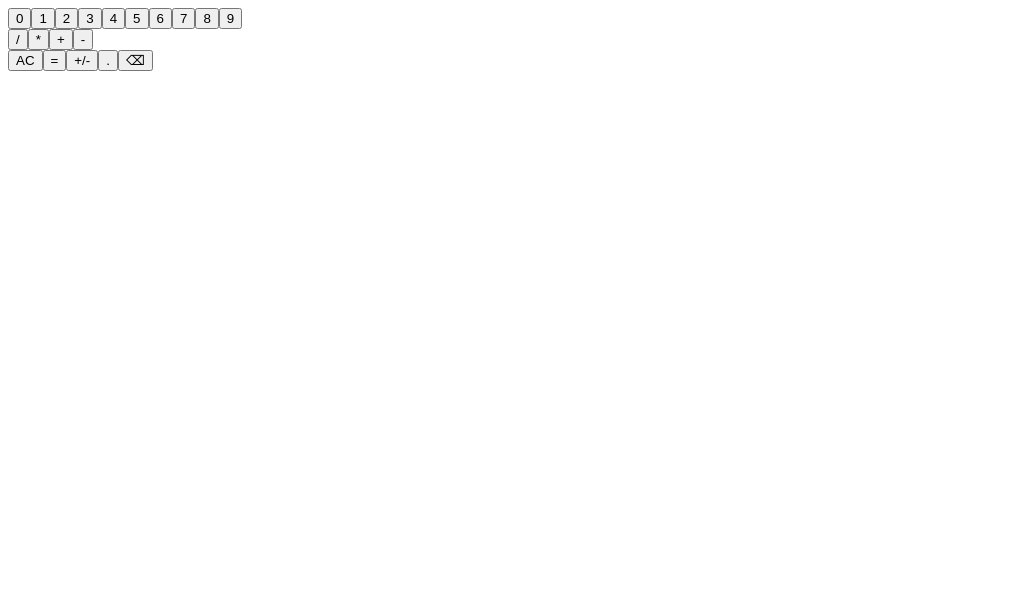
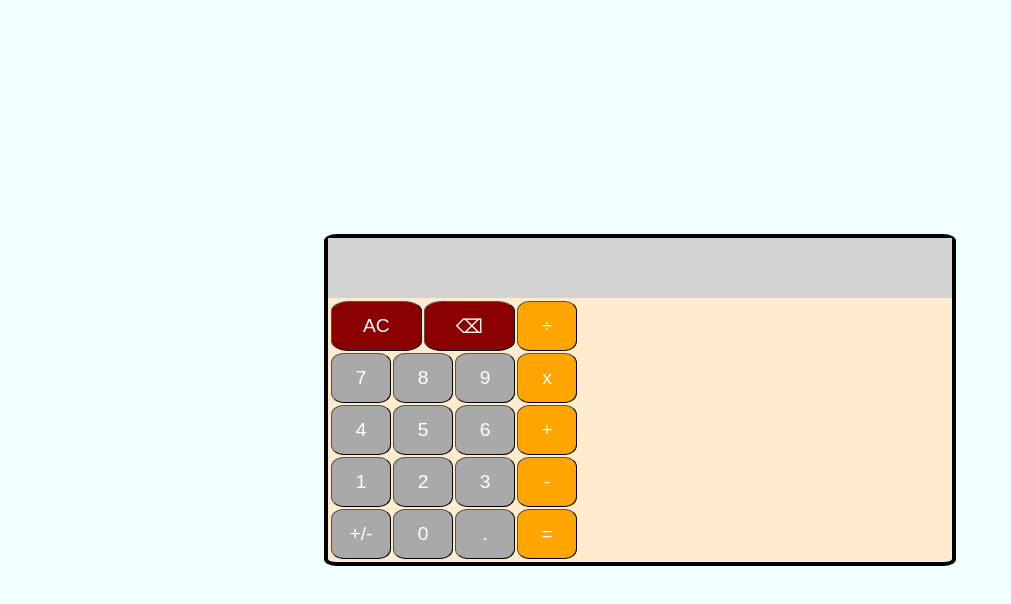
Before and after one commit to alimrizvi/odin_calculator, a plain HTML site: page index.html in a window 1280 px wide. Shown: the whole page, without its empty margins (0-1011 px from the left). Drawn offline with Linux system fonts and the light colour scheme.

Commit message:
Make the UI for the calculator

```diff
--- a/index.html
+++ b/index.html
@@ -5,15 +5,21 @@
     <meta http-equiv="X-UA-Compatible" content="IE=edge">
     <meta name="viewport" content="width=device-width, initial-scale=1.0">
     <title>Document</title>
+    <link rel="stylesheet" href="styles.css">
     <script src="script.js" defer></script>
 </head>
 <body>
-    <div class="calculator">
+    <div id="calculator">
         <div id="expression-display"></div>
         <div id="result-display"></div>
-        <div id="number-buttons"></div>
-        <div id="arithemitc-operator-buttons"></div>
-        <div id="special-operator-buttons"></div>
+        <div id="buttons">
+            <div id="left-col">
+                <div id="top-left"></div>
+                <div id="mid-left"></div>
+                <div id="bottom-left"></div>
+            </div>
+            <div id="right-col"></div>
+        </div>
     </div>
 </body>
 </html>
--- a/script.js
+++ b/script.js
@@ -24,10 +24,10 @@ const operate = function(num1,operator,num2) {
     else if (operator=='-') {
         return checkDecimalPlaces(subtract(num1,num2))
     }
-    else if (operator=='*') {
+    else if (operator=='x') {
         return checkDecimalPlaces(multiply(num1,num2))
     }
-    else if (operator=='/') {
+    else if (operator=='÷') {
         return checkDecimalPlaces(divide(num1,num2))
     }
     else {return "Error"}
@@ -51,12 +51,14 @@ const checkDecimalPlaces = function(num) {
     }
 }
 
-const createButtonsFromList = function(buttonList,buttonContainer,clickFunction) {
+const createButtonsFromList = function(buttonList,clickFunction) {
     for (j=0;j<buttonList.length;j++) {
         let tempButton = document.createElement('button')
-        tempButton.textContent = buttonList[j]
+        let buttonText = buttonList[j]
+        tempButton.textContent = buttonText
         tempButton.addEventListener('click',clickFunction)
-        buttonContainer.appendChild(tempButton)
+        const buttonObject = {[buttonText]:tempButton}
+        buttonObjectList.push(buttonObject)
     }
 }
 
@@ -260,27 +262,45 @@ const runSpecialOperation = function(e) {
 
 }
 
+const placeButtons = function(mapLists,buttonObjectList) {
+    for (const map of mapLists ) {
+        for (let element of map['list']) {
+            let obj = buttonObjectList.find(x => element in x)
+            tempButton = obj[element]
+            map['container'].appendChild(tempButton)
+        }
+    }
+}
+
 const expressionDisplayContainer = document.querySelector('#expression-display')
 const resultDisplayContainer = document.querySelector('#result-display')
 
-expressionDisplay = document.createElement('span')
-resultDisplay = document.createElement('span')
+const expressionDisplay = document.createElement('span')
+const resultDisplay = document.createElement('span')
 expressionDisplayContainer.appendChild(expressionDisplay)
 resultDisplayContainer.appendChild(resultDisplay)
 
-const arithimeticOperators = ['/','*','+','-']
+const buttonObjectList = []
+const arithimeticOperators = ['÷','x','+','-']
 const specialOperators = ['AC','=','+/-','.','⌫']
 const numList = [0,1,2,3,4,5,6,7,8,9]
-const numberButtonsContainer = document.querySelector('#number-buttons')
-const arithimeticOperatorsButtonsContainer = document.querySelector('#arithemitc-operator-buttons')
-const specialOperatorsButtonsContainer = document.querySelector('#special-operator-buttons')
+
+const topLeftContainer = document.querySelector('#top-left')
+const midLeftContainer = document.querySelector('#mid-left')
+const bottomLeftContainer = document.querySelector('#bottom-left')
+const rightColContainer = document.querySelector('#right-col')
+const mapLists = [
+    {'container':midLeftContainer,'list':[7,8,9,4,5,6,1,2,3]},
+    {'container':bottomLeftContainer,'list':['+/-',0,'.']},
+    {'container':topLeftContainer,'list':['AC','⌫']},
+    {'container':rightColContainer,'list':['÷','x','+','-','=']},
+    ]
 let lockScreen = false
-let negativeTerm  = false
 
-createButtonsFromList(numList,numberButtonsContainer,addNumToExpression)
-createButtonsFromList(arithimeticOperators,arithimeticOperatorsButtonsContainer,addArthOperatorToExpression)
-createButtonsFromList(specialOperators,specialOperatorsButtonsContainer,runSpecialOperation)
+createButtonsFromList(numList,addNumToExpression)
+createButtonsFromList(arithimeticOperators,addArthOperatorToExpression)
+createButtonsFromList(specialOperators,runSpecialOperation)
+placeButtons(mapLists,buttonObjectList)
 
 
-// Make the UI for the calculator
 // Keyboard support
--- /dev/null
+++ b/styles.css
@@ -0,0 +1,84 @@
+html, body {
+    height: 100%;
+    margin: 0;
+    padding: 0;
+    box-sizing: border-box;
+}
+
+body, #calculator, #right-col, #left-col {
+        display: flex;
+        flex-direction: column;
+    }
+
+body {
+    justify-content: center;
+    align-items: center;
+    background-color: azure;
+}
+
+#calculator {
+    border: 4px solid black;
+    border-radius: 2%;
+    background-color: blanchedalmond;
+    justify-content: space-between;
+}
+
+#buttons {
+    display: flex;
+    margin: 2px;
+}
+
+
+#expression-display, #result-display {
+    text-align:end;
+    display: inline-block;
+    min-width: 100px;
+    min-height: 30px;
+    background-color: lightgray;
+    font-size: x-large;
+}
+
+#expression-display {
+    color: rgb(132, 127, 127)
+}
+
+#left-col {
+    flex-basis: 150px;
+}
+
+#top-left, #bottom-left {
+    display: flex;
+    justify-content: center;
+}
+
+#mid-left {
+    flex-wrap: wrap;
+    justify-content: space-around;
+}
+
+#right-col button {
+    background-color: orange;
+}
+
+#top-left button {
+    background-color: darkred;
+}
+
+#bottom-left button {
+    background-color: darkgray;
+}
+
+#mid-left button {
+    background-color: darkgray;
+}
+
+button {
+    color:white;
+    flex-grow: 1;
+    margin: 1px;
+    min-height: 50px;
+    min-width: 60px;
+    border-radius: 20%;
+    border-width: 1px;
+    font-size: larger;
+}
```
